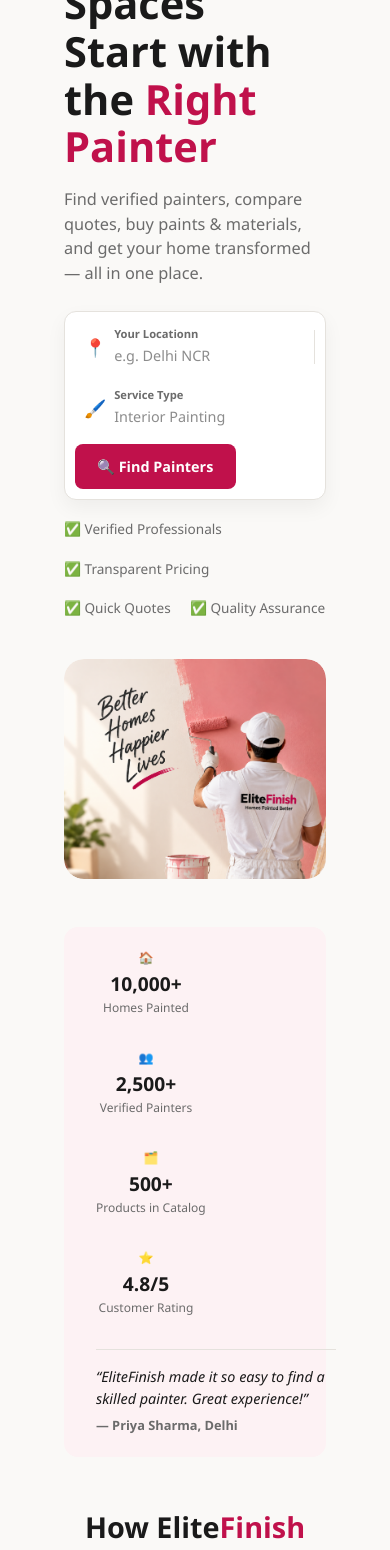
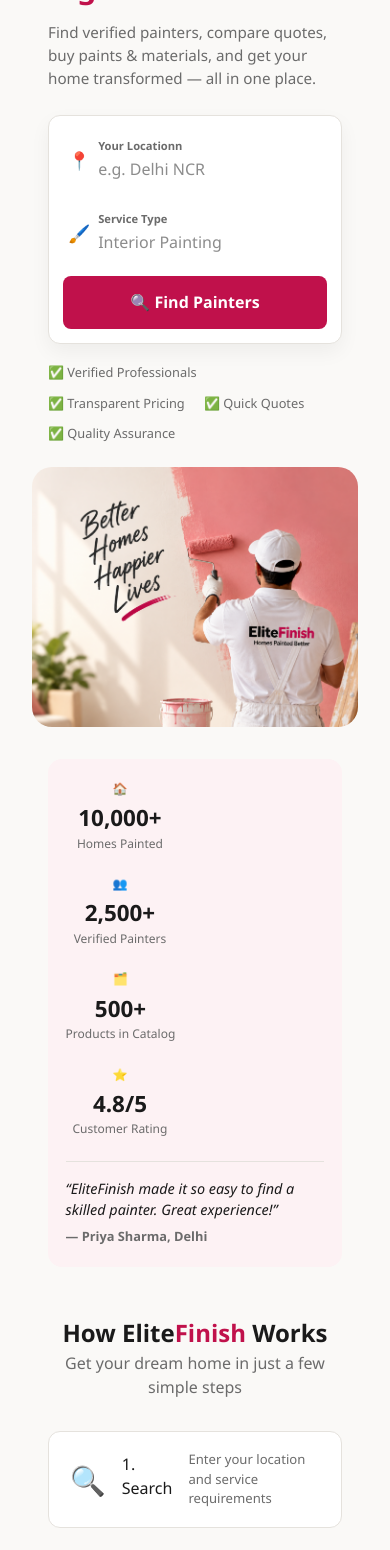
Before and after one commit to Saurabhthakur-73/EliteFullStack, a React (Vite) app in the folder frontend/: page / in a window 390 px wide. Shown: the part 280-1830 px from the top of the page. Built offline with nearby package versions, Linux system fonts and the light colour scheme; no server answers.

Commit message:
fix home UI

```diff
--- a/frontend/src/App.css
+++ b/frontend/src/App.css
@@ -1030,3 +1030,119 @@
     transform: rotate(90deg);
   }
 }
+
+/* ---------- Home Page — Mobile Fixes (ADD to end of CSS file, AFTER home-redesign.css) ---------- */
+
+@media (max-width: 600px) {
+  .home-page {
+    padding: 1rem 1rem 2rem; /* was 2rem all around — too much side space on phones */
+  }
+
+  .home-hero {
+    gap: 1.5rem;
+    padding: 1rem 0 2rem;
+  }
+
+  .home-hero-text h1 {
+    font-size: 1.9rem;
+  }
+
+  .home-hero-sub {
+    font-size: 0.95rem;
+    max-width: 100%;
+  }
+
+  /* Search bar — stack fields vertically, full width, bigger touch targets */
+  .home-search-bar {
+    flex-direction: column;
+    align-items: stretch;
+    padding: 0.9rem;
+    gap: 0.8rem;
+  }
+
+  .search-field {
+    width: 100%;
+    padding: 0.5rem 0.3rem;
+  }
+
+  .search-field input {
+    font-size: 1rem;
+  }
+
+  .search-divider {
+    display: none; /* vertical divider doesn't make sense in stacked layout */
+  }
+
+  .search-btn {
+    width: 100%;
+    padding: 0.9rem;
+    font-size: 1rem;
+  }
+
+  .trust-checks {
+    gap: 0.7rem 1.2rem;
+    font-size: 0.8rem;
+  }
+
+  /* Hero visual — full width, no side gaps */
+  .home-hero-visual {
+    min-height: 260px;
+    margin: 0 -1rem; /* bleeds to screen edge, cancels .home-page's own padding */
+    border-radius: 0;
+    width: calc(100% + 2rem);
+  }
+
+  /* Stats bar — full width, bigger numbers, roomier */
+  .stats-bar {
+    padding: 1.3rem 1.1rem;
+    gap: 1.4rem;
+    justify-content: space-between;
+  }
+
+  .stat-item {
+    min-width: 42%; /* 2 per row instead of tiny squeezed row */
+  }
+
+  .stat-item strong {
+    font-size: 1.4rem;
+  }
+
+  .stat-quote {
+    min-width: 100%;
+  }
+
+  /* How it works — cards full width instead of narrow fixed 200px */
+  .steps-row {
+    flex-direction: column;
+    align-items: stretch;
+  }
+
+  .step-card {
+    width: 100%;
+    box-sizing: border-box;
+    padding: 1.1rem 1.3rem;
+    text-align: left;
+    display: flex;
+    align-items: center;
+    gap: 1rem;
+  }
+
+  .step-icon {
+    font-size: 1.8rem;
+    margin-bottom: 0;
+  }
+
+  .step-arrow {
+    transform: rotate(90deg);
+    align-self: center;
+  }
+
+  .how-it-works h2 {
+    font-size: 1.5rem;
+  }
+
+  /* Feature cards below */
+  .features {
+    grid-template-columns: 1fr;
+  }
+}
```
